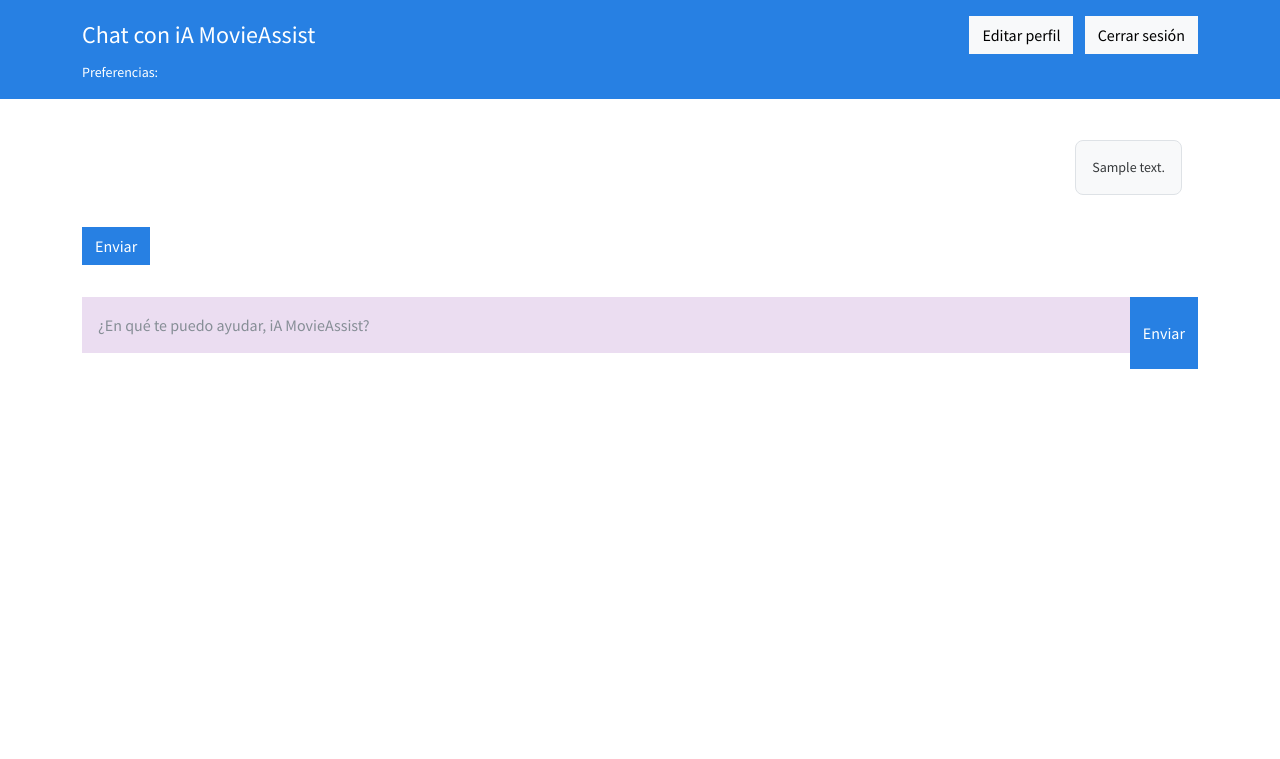
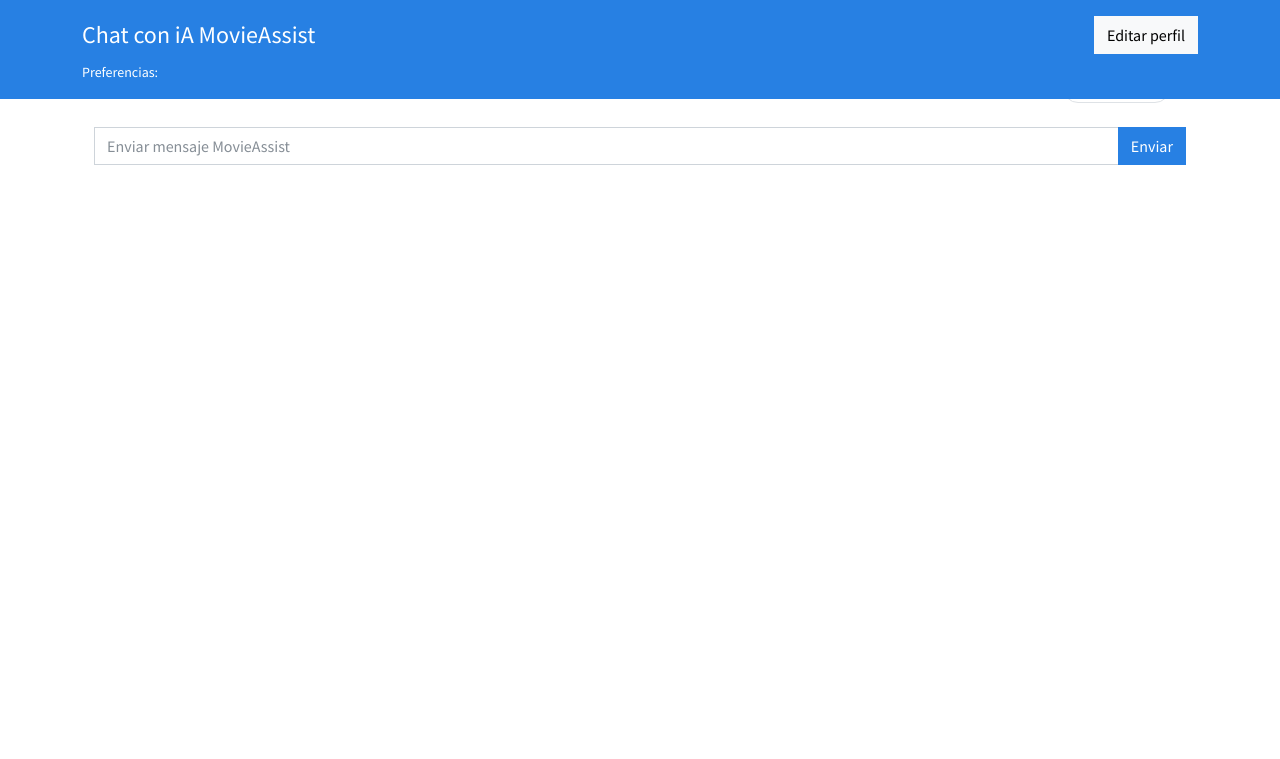
Before and after one commit to appsowner/iamovieassit2025, a Flask app: page /chat in a window 1280 px wide. Shown: the top 759 px of the page. Run offline with Flask 3, Linux system fonts and the light colour scheme; the visitor is signed in with stand-in values (Sample User, id 1); tables that the repository leaves empty hold one stand-in row (values such as "Sample post"); some libraries are stand-ins or nearby versions.

Commit message:
fixed chat.html

```diff
--- a/app.py
+++ b/app.py
@@ -69,7 +69,7 @@ def chat():
     # Procesar el intent si se envió uno
     intent = request.form.get("intent")
 
-    if intent in intents:
+    if intent and intent in intents:
         user_message = intents[intent]
 
         # Guardar nuevo mensaje en la base de datos
@@ -106,8 +106,8 @@ def chat():
         )
         db.session.commit()
 
-        # Renderizar la plantilla con los nuevos mensajes
-        return render_template("chat.html", messages=user.messages, intents=intents)
+    # Renderizar la plantilla con los nuevos mensajes
+    return render_template("chat.html", messages=user.messages, intents=intents)
 
 
 @app.post("/recommend")
@@ -166,3 +166,15 @@ def editar_perfil():
         return redirect(url_for("editar_perfil"))  # Redirigir a la página de perfil
 
     return render_template("editar_perfil.html", profile=profile)
+
+
+@app.route("/logout", methods=["GET", "POST"])
+def logout():
+    # Limpiar las variables de sesión
+    session.clear()
+
+    # Mensaje opcional para indicar que se cerró la sesión correctamente
+    flash("Sesión cerrada correctamente.", "info")
+
+    # Redirigir al usuario a la página de inicio de sesión
+    return redirect(url_for("login"))
--- a/templates/chat.html
+++ b/templates/chat.html
@@ -14,9 +14,6 @@
                 <button class="btn btn-light" onclick="window.location.href='{{ url_for('editar_perfil') }}'">
                     Editar perfil
                 </button>
-                <button class="btn btn-light ms-2" onclick="window.location.href='{{ url_for('editar_perfil') }}'">
-                    Cerrar sesión
-                </button>
              </div>
         </div>
 
@@ -29,45 +26,29 @@
     </div>
 </div>
 
-<!-- Contenedor para el chat -->
-<div class="container" style="margin-top: 140px; height: calc(100vh - 180px); overflow-y: auto;">
+<div class="container col-xxl-8 px-4 py-5">
     {% for message in messages %}
         {% if message.author == 'assistant' %}
-        <!-- Mensaje del asistente -->
-        <div class="d-flex flex-row justify-content-start mb-4 text-primary">
-            <img class="bg-white" src="{{ url_for('static', filename='avatar.png') }}" alt="avatar 1" style="width: 60px; height: 60px; border-radius: 50%;">
-            <div class="p-3 ms-3 " style="border-radius: 15px; ">
-                <p class="small mb-0 ">{{ message.content }}</p>
+            <div class="d-flex flex-row justify-content-start mb-4">
+                <img class="bg-white" src="{{ url_for('static', filename='avatar.png') }}" alt="avatar 1" style="width: 45px; height: 100%;">
+                <div class="p-3 ms-3" style="border-radius: 15px; background-color: rgba(57, 192, 237,.2);">
+                    <p class="small mb-0">{{message.content}}</p>
                 </div>
             </div>
         {% else %}
-        <!-- Mensaje del usuario -->
             <div class="d-flex flex-row justify-content-end mb-4">
-            <div class="p-3 me-3 border rounded-3 bg-light">
-                <p class="small mb-0">{{ message.content }}</p>
+                <div class="p-3 me-3 border bg-body-tertiary" style="border-radius: 15px;">
+                    <p class="small mb-0">{{message.content}}</p>
                 </div>
           </div>
         {% endif %}
     {% endfor %}
-  <!-- Botones para los intents con padding-top de 10px -->
-  <div class="d-flex flex-wrap mb-4 pt-2" style="padding-top: 10px;">
-    {% for intent, message in intents.items() %}
-        <!-- Cada botón es un formulario que envía el intent correspondiente -->
-        <form method="POST" class="me-2 mb-2">
-            <button class="btn btn-primary" type="submit" name="intent" value="{{ intent }}">
-                {{ intent }}
-            </button>
-        </form>
-    {% endfor %}
-</div>
-<!-- Formulario para enviar mensajes -->
-<form method="POST" class="mt-3">
+
+   <form method="POST">
         <div class="input-group mb-3">
-        <input name="message" required="required" class="form-control alert alert-dismissible alert-info"
-               placeholder="¿En qué te puedo ayudar, iA MovieAssist?" aria-label="Tu mensaje" />
-        <button type="submit" class="btn btn-primary" id="send-message" name="intent">Enviar</button>
+            <input name="message" required="required" class="form-control" placeholder="Enviar mensaje MovieAssist" aria-label="Tu mensaje" aria-describedby="send-message"/>
+            <input type="submit" class="btn btn-primary" id="send-message" name="intent" value="Enviar"/>
         </div>
     </form>
-
 </div>
 {% endblock %}
```
Lines whose indentation alone changed are shown as unchanged.
